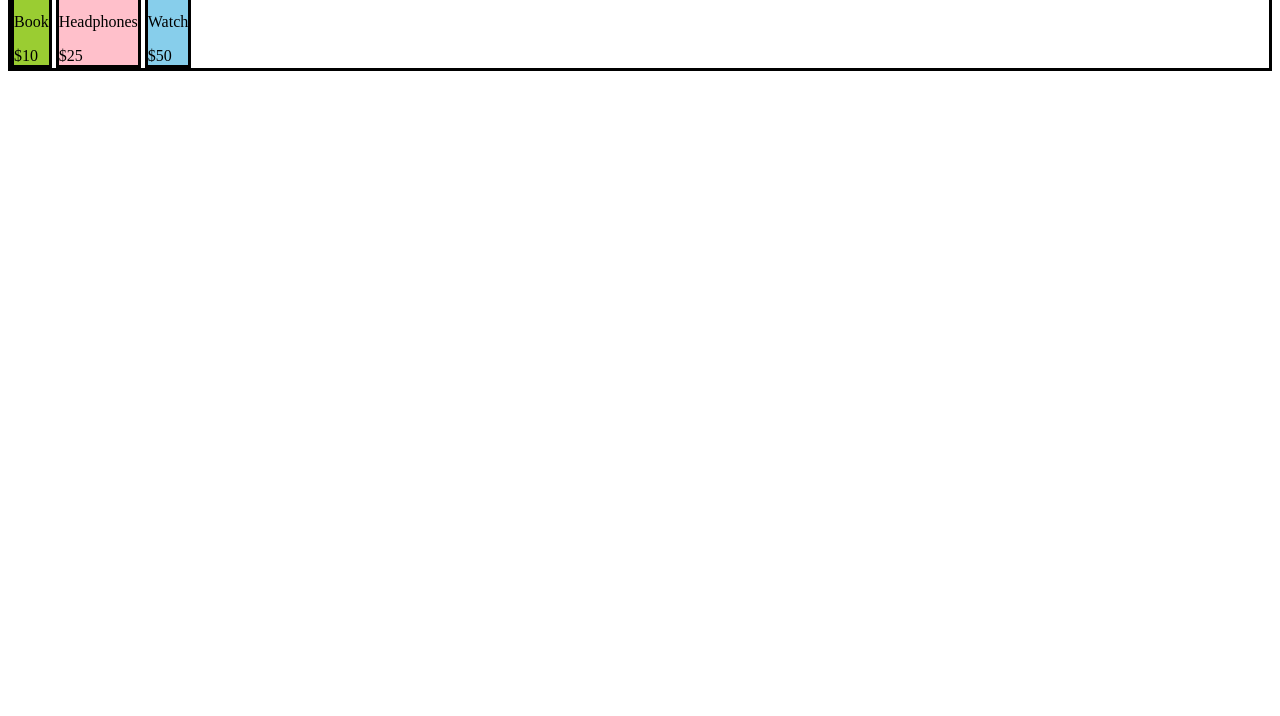
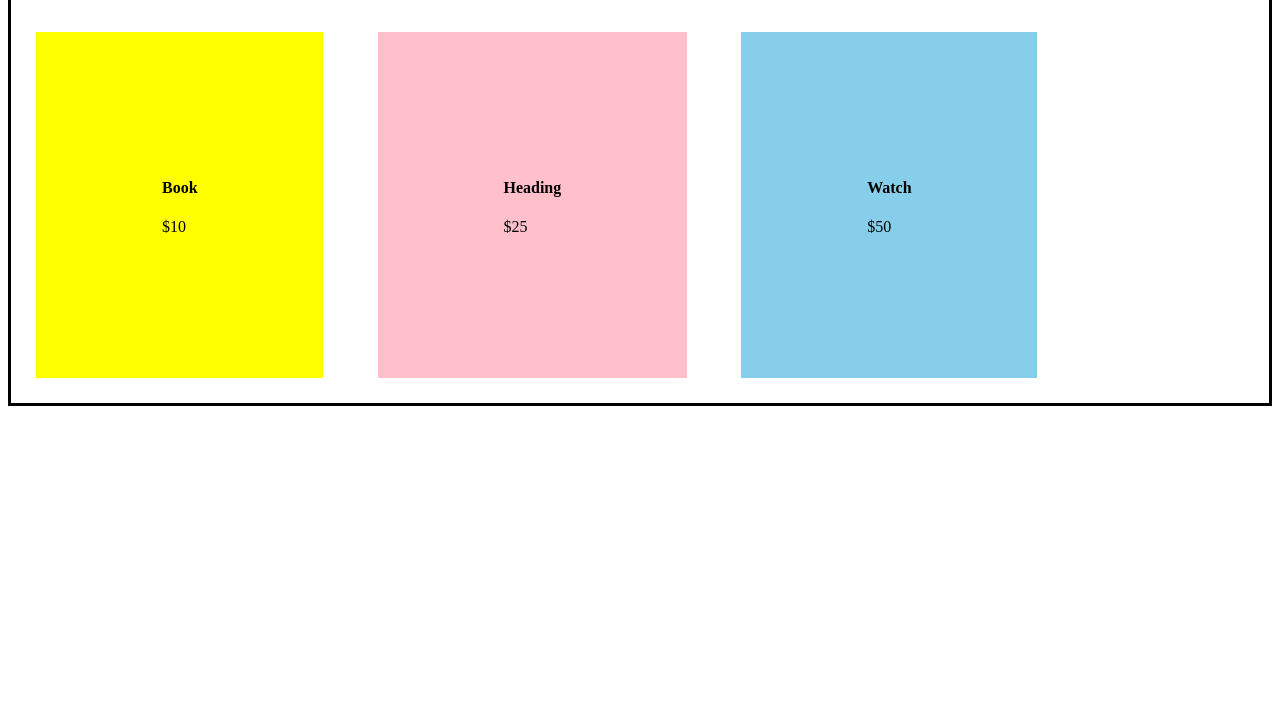
Before and after one commit to Ashwinpratapsingh/CSS-AIML, a plain HTML site: page inlineblock.html in a window 1280 px wide. Shown: the part 84-800 px from the top of the page. Drawn offline with Linux system fonts and the light colour scheme.

Commit message:
display inline block

```diff
--- a/inlinebl.css
+++ b/inlinebl.css
@@ -2,11 +2,22 @@ div{
     border: solid black;
 }
 
+.box{
+    display: inline-block;
+    margin: 2%;
+    padding: 10%;
+    border: 0cm;
+}
 
+.box1{
+    background-color: yellow;
+}
 
-.A{
-    display: inline-block;
-    background-color: yellowgreen;
+.box2{
+    background-color: pink;
+}
+.box3{
+    background-color: skyblue;
 }
 
 .B{
@@ -18,3 +29,7 @@ div{
     display:inline-block;
     background-color: skyblue;
 }
+
+.container{
+        border: solid black;
+}
--- a/inlineblock.html
+++ b/inlineblock.html
@@ -7,21 +7,20 @@
     <link rel="stylesheet" href="inlinebl.css">
 </head>
 <body>
-    <div>
-        <h2>display: iinline-block (Product card)</h2>
-        <div class="A">
-            <p>Book</p>
-            <p1>$10</p1>
+    <div class="container">
+        <h1>Display:Inline-block(product card)</h1>
+        <div class="box box1">
+            <h4>Book</h4>
+            <p>$10</p>
         </div>
-        <div class="B">
-            <p>Headphones</p>
-            <p1>$25</p1>
+        <div class="box box2">
+            <h4>Heading</h4>
+            <p>$25</p>
         </div>
-        <div class="C">
-            <p>Watch</p>
-            <p1>$50</p1>
+        <div class="box box3">
+            <h4>Watch</h4>
+            <p>$50</p>
         </div>
-
     </div>
 </body>
 </html>
```
